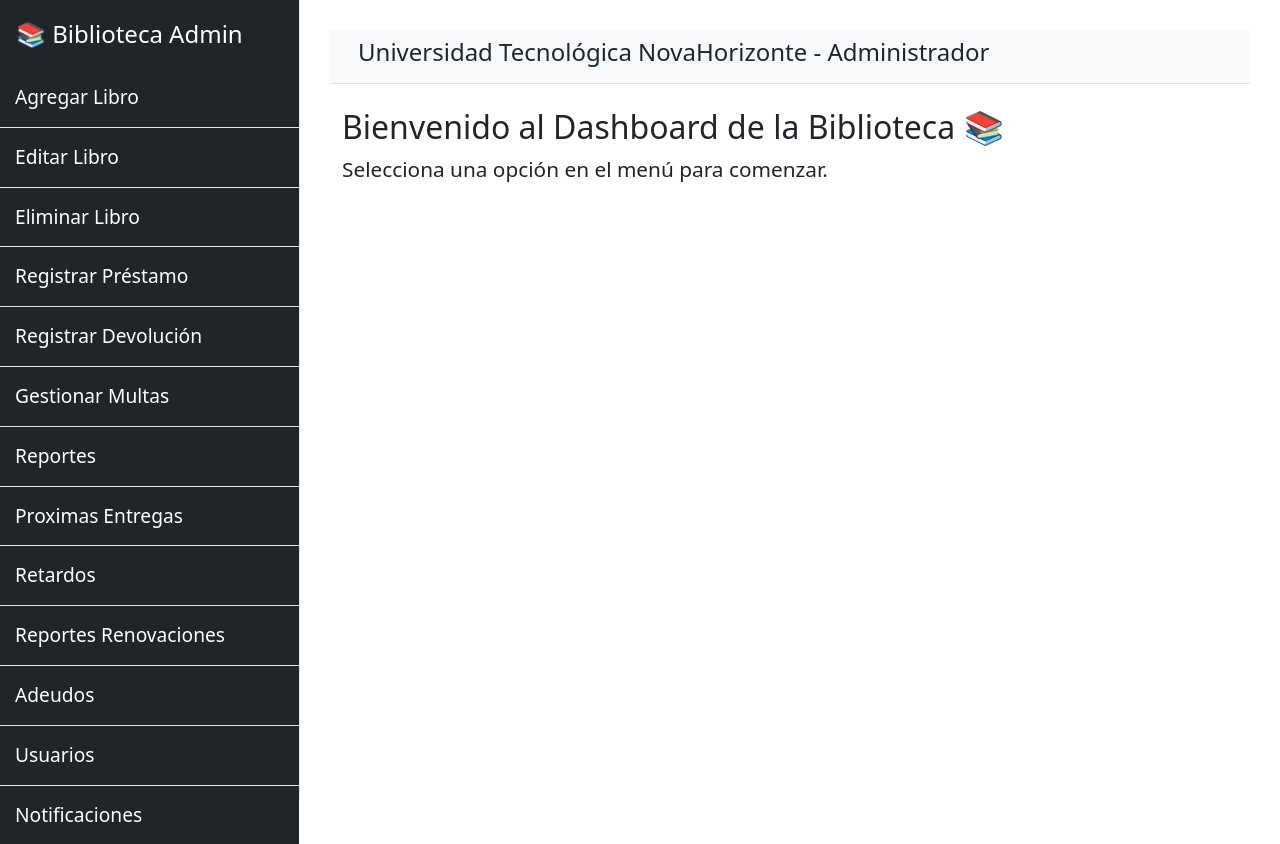
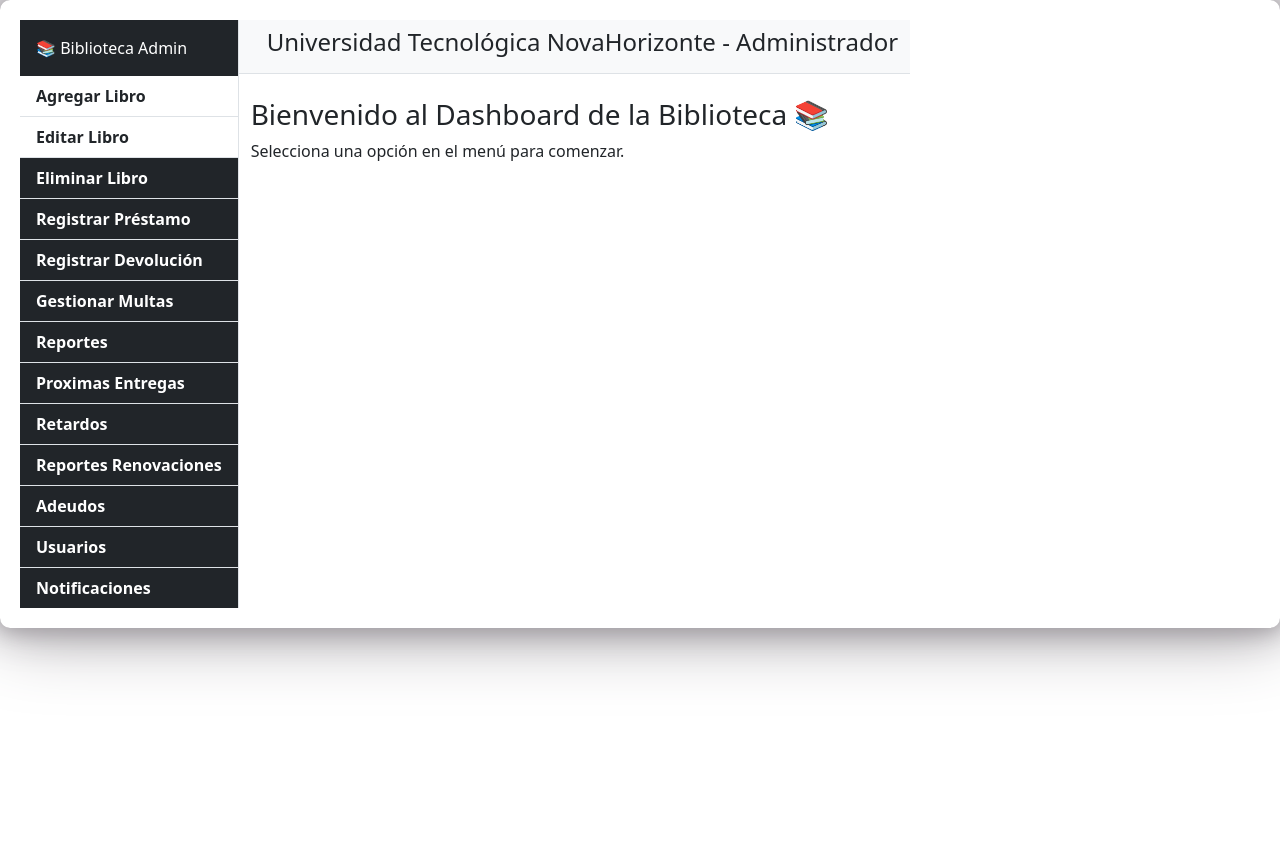
Before and after one commit to Ed-HV/Biblioteca-V.1.0.0, a PHP site: page /admin/dashboard.php in a window 1280 px wide. After the commit the page ends 673 px from the top, so only its background shows below. Run offline with PHP 8.4, Linux system fonts and the light colour scheme; a stand-in replaces the project's code that opens the database connection.

```diff
--- a/admin/assets/css/dashboardStyle.css
+++ b/admin/assets/css/dashboardStyle.css
@@ -1,30 +1,60 @@
-/* Aumentar el tamaño del sidebar */
 #sidebar-wrapper {
-    min-width: 280px;
-    width: 300px;
-    height: 100vh; /* Ocupar toda la altura */
-}
-
-/* Ajustar el contenido principal */
-#page-content-wrapper {
-    flex-grow: 1;
-    padding: 30px; /* Más espacio */
-}
-
-/* Aumentar el tamaño del texto */
-.sidebar-heading {
-    font-size: 1.5rem; /* Más grande */
+    background-color: #121212; /* Fondo oscuro */
+    border-right: 2px solid #a97d1d; /* Borde neón */
 }
 
 .list-group-item {
-    font-size: 1.2rem; /* Aumentar tamaño de opciones */
-    padding: 15px; /* Más espacio */
+    background-color: transparent;
+    color: #ffffff;
+    font-weight: bold;
+    transition: 0.3s;
+    border: none;
 }
 
-h3 {
-    font-size: 2rem; /* Más grande el saludo */
+.list-group-item:hover {
+    background-color: #00ffcc; /* Efecto neón */
+    color: #000000;
+    box-shadow: 0 0 10px #00ffcc;
+}
+.tableborder1 {
+    background-color: #000000; /* Fondo negro */
+    color: #ffffff; /* Letras blancas */
+    border-collapse: separate;
+    border-spacing: 0 5px;
 }
 
-p {
-    font-size: 1.3rem; /* Más grande la descripción */
+.table th {
+    background-color: #00ffcc; /* Fondo neón */
+    color: #000000;
+    text-align: center;
+    font-weight: bold;
+    border-radius: 10px;
+    padding: 10px;
 }
+
+.table td {
+    background-color: #222222;
+    color: #ffffff;
+    border: none;
+    text-align: center;
+    padding: 10px;
+}
+
+.table tr:hover td {
+    background-color: #00ffcc; /* Efecto hover */
+    color: #000000;
+    transition: 0.3s;
+}
+h2 {
+    font-size: 28px;
+    color: #ffffff;
+    text-shadow: 0 0 10px #00ffcc, 0 0 20px #00ffcc;
+}
+body {
+    background-color: #283747; /* Fondo oscuro */
+    /*color: #fff;  Texto blanco */
+    color: #a29ea3; /* Fondo azul neón */
+    box-shadow: 0 0 20px #a29ea3, 0 0 40px #a29ea3, 0 0 80px #a29ea3; /* Efecto de resplandor */
+    padding: 20px;
+    border-radius: 10px;
+}
--- a/admin/assets/css/renovacionStyle.css
+++ b/admin/assets/css/renovacionStyle.css
@@ -2,6 +2,12 @@ table {
     width: 100%;
     border-collapse: collapse;
     margin-top: 20px;
+    background-color: #a97d1d; /* Fondo neón */
+    color: #000000;
+    text-align: center;
+    font-weight: bold;
+    border-radius: 10px;
+    padding: 10px;
 }
 th, td {
     border: 1px solid black;
--- a/admin/dashboard.php
+++ b/admin/dashboard.php
@@ -3,18 +3,20 @@
  ?>
 <!DOCTYPE html>
 <html lang="es">
-<head>
+
     <meta charset="UTF-8">
     <title>Dashboard - Sistema de Préstamo de Libros</title>
+    <link rel="stylesheet" href="assets/css/dashboardStyle.css">
+
 
   <!-- Bootstrap 5 CSS -->
-  <link href="https://cdn.jsdelivr.net/npm/bootstrap@5.3.2/dist/css/bootstrap.min.css" rel="stylesheet">
-    <link rel="stylesheet" href="assets/css/dashboardStyle.css">
+   <link href="https://cdn.jsdelivr.net/npm/bootstrap@5.3.2/dist/css/bootstrap.min.css" rel="stylesheet">
+
 
     <!-- Bootstrap Icons -->
     <link rel="stylesheet" href="https://cdn.jsdelivr.net/npm/bootstrap-icons/font/bootstrap-icons.css">
-
-   <link rel="" href="assets/css/dashboardStyle.css">
+    <!--<link rel="stylesheet" href="assets/css/dashboardStyle.css">-->
+   <!--<link rel="" href="assets/css/dashboardStyle.css">-->
 </head>
 <body>
     <div class="d-flex" id="wrapper">
@@ -23,8 +25,8 @@
         <div class="bg-dark border-end" id="sidebar-wrapper">
             <div class="sidebar-heading text-white p-3">📚 Biblioteca Admin</div>
             <div class="list-group list-group-flush">
-                <a href="dashboard.php?modulo=agregar_libro" class="list-group-item list-group-item-action bg-dark text-white">Agregar Libro</a>
-                <a href="dashboard.php?modulo=editar_libro&id_libro=123" class="list-group-item list-group-item-action bg-dark text-white">Editar Libro</a>
+                <a href="dashboard.php?modulo=agregar_libro" class="list-group-item list-group-item-action">Agregar Libro</a>
+                <a href="dashboard.php?modulo=editar_libro&id_libro=123" class="list-group-item list-group-item-action">Editar Libro</a>
                 <a href="dashboard.php?modulo=eliminar_libro" class="list-group-item list-group-item-action bg-dark text-white">Eliminar Libro</a>
                 <a href="dashboard.php?modulo=registrar_prestamo" class="list-group-item list-group-item-action bg-dark text-white">Registrar Préstamo</a>
                 <a href="dashboard.php?modulo=registrar_devolucion" class="list-group-item list-group-item-action bg-dark text-white">Registrar Devolución</a>
--- a/admin/registrar_prestamo.php
+++ b/admin/registrar_prestamo.php
@@ -1,6 +1,5 @@
 <?php
 include 'conexion.php';
-session();
 
 if ($_SERVER['REQUEST_METHOD'] == 'POST') {
     $id_usuario = $_POST['id_usuario'];
--- a/user/historial.php
+++ b/user/historial.php
@@ -19,7 +19,9 @@ $result = $conn->query($sql);
 <h2>Historial de Préstamos</h2>
 <?php
 if ($result->num_rows > 0) {
-    echo "<table border='1'><tr><th>Título</th><th>Fecha Préstamo</th><th>Fecha Devolución</th><th>Estado</th></tr>";
+    echo "<table class='tabla-neon'>";
+
+    /*echo "<table border='1'><tr><th>Título</th><th>Fecha Préstamo</th><th>Fecha Devolución</th><th>Estado</th></tr>";*/
     while ($prestamo = $result->fetch_assoc()) {
         echo "<tr>
                 <td>" . $prestamo['titulo'] . "</td>
--- a/user/registro.php
+++ b/user/registro.php
@@ -95,7 +95,7 @@ if ($_SERVER['REQUEST_METHOD'] == 'POST') {
 
         <div class="mb-3">
             <label for="telefono" class="form-label">Teléfono</label>
-            <input type="text" name="telefono" class="form-control" required>
+            <input type="text" name="telefono" class="form-control">
         </div>
 
         <button type="submit" class="btn btn-success w-100">Registrarse</button>
```
Also changed, not shown: admin/registrar_devolucion.php (+35 -21 lines), user/assets/css/historialStyle.css (+31 -0 lines), admin/assets/css/registroStyle.css (added).
